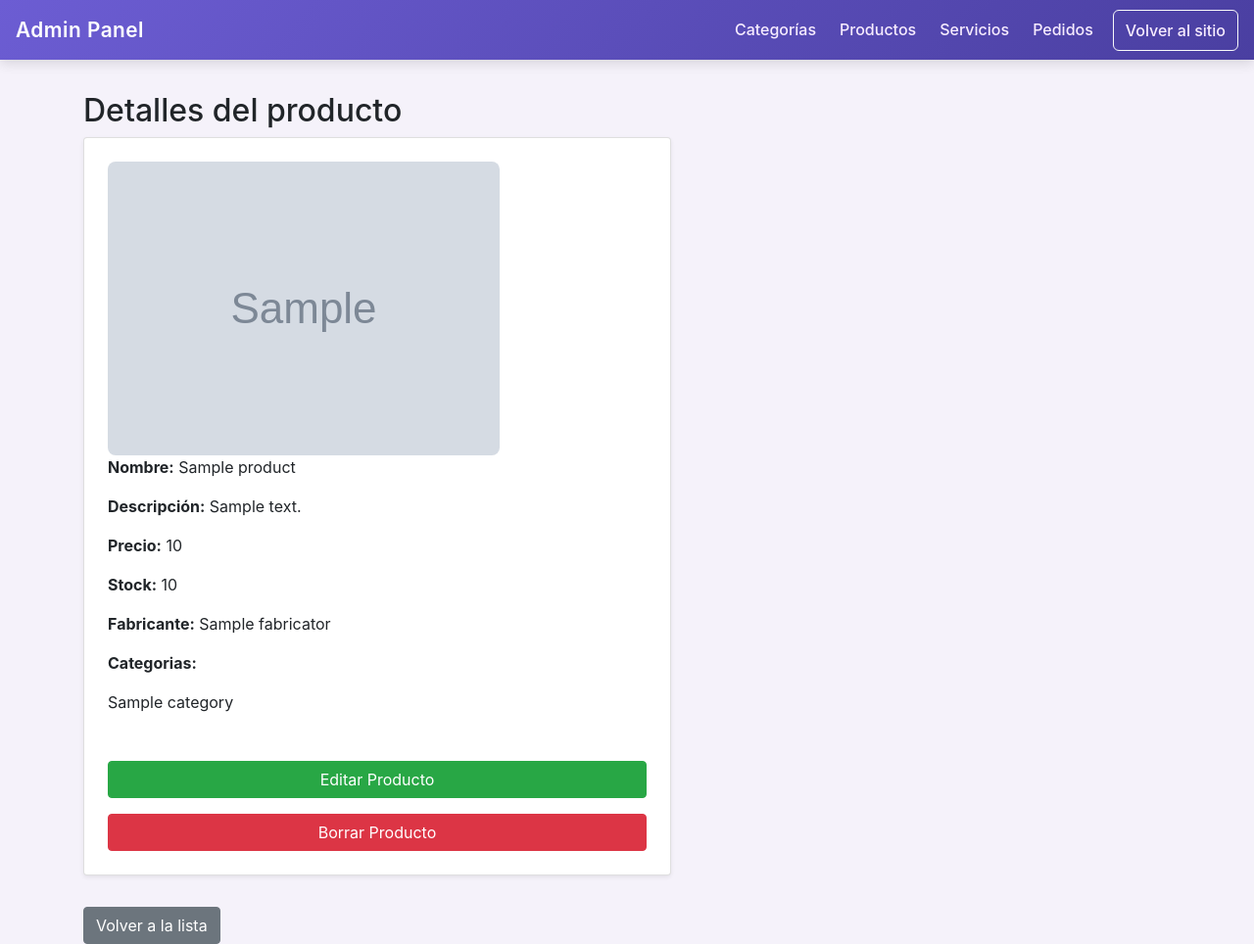
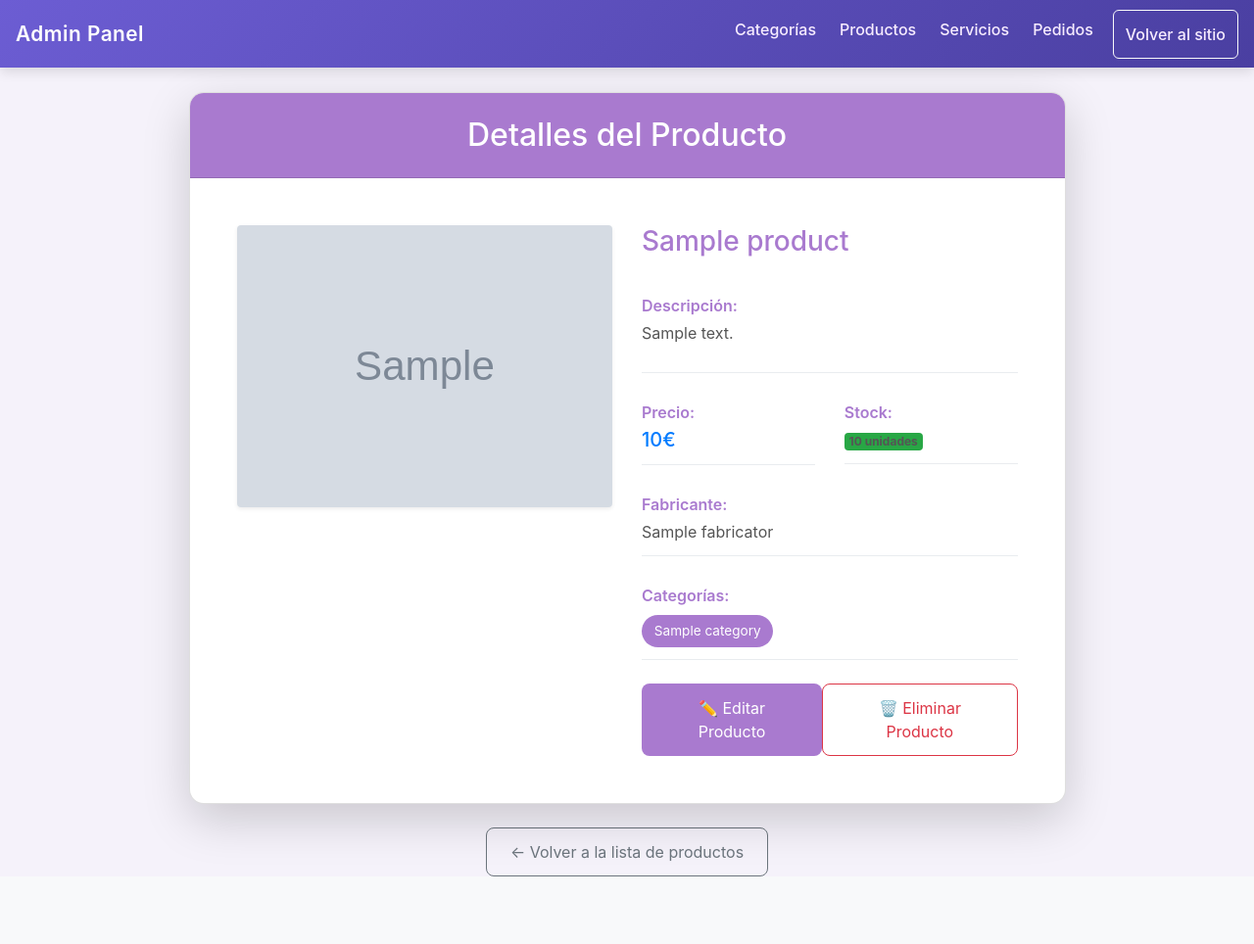
Before and after one commit to PepeCoral/orchid-cosmetics, a Django app: template src/app/templates/admin/products/detail.html in a window 1280 px wide. Shown: the whole page at 98% size. After the commit the page ends 895 px from the top, so only its background shows below. Run offline with Django 5.2, Linux system fonts and the light colour scheme; the template is opened without the code that fills it: most values are stand-ins (such as "Sample title", 1, 10 or a date in 2020); grey boxes marked "Sample" are stand-in pictures; some libraries are stand-ins or nearby versions.

Commit message:
style: :lipstick: detail de productos como el de servicios

```diff
--- a/src/app/templates/admin/products/detail.html
+++ b/src/app/templates/admin/products/detail.html
@@ -1,28 +1,146 @@
 {% extends 'admin/base_admin.html' %}
 
+{% block title %}{{ product.name }} - Orchid Cosmetics{% endblock %}
 
 {% block content %}
-<h2>Detalles del producto</h2>
+<div class="container mt-4">
+  <div class="row justify-content-center">
+    <div class="col-md-10">
+      <div class="card shadow-lg">
+        <div class="card-header text-white text-center py-4" style="background-color: #a97acf;">
+          <h2 class="mb-0">Detalles del Producto</h2>
+        </div>
+        <div class="card-body p-5">
+          <div class="row">
+            <!-- Columna izquierda - Imagen -->
+            <div class="col-md-6">
+              <div class="text-center">
+                {% if product.image_url %}
+                <img src="{{ product.image_url.url }}" alt="{{ product.name }}" class="img-fluid rounded shadow-sm"
+                  style="max-height: 400px; object-fit: cover;">
+                {% else %}
+                <div class="bg-light d-flex align-items-center justify-content-center rounded" style="height: 400px;">
+                  <span class="text-muted h5">Sin imagen</span>
+                </div>
+                {% endif %}
+              </div>
+            </div>
 
-<div class="card p-4 mb-3 shadow-sm" style="max-width: 600px;">
+            <!-- Columna derecha - Información -->
+            <div class="col-md-6">
+              <div class="product-details">
+                <h3 class="mb-4" style="color: #a97acf;">{{ product.name }}</h3>
 
-  {% if product.image_url %}
-  <img src="{{ product.image_url.url }}" alt="{{ product.name }}" style="max-width: 400px; border-radius: 8px;">
-  {% endif %}
+                <div class="detail-item mb-3">
+                  <strong class="detail-label">Descripción:</strong>
+                  <p class="detail-value">{{ product.description }}</p>
+                </div>
 
-  <p><strong>Nombre:</strong> {{ product.name }}</p>
-  <p><strong>Descripción:</strong> {{ product.description }}</p>
-  <p><strong>Precio:</strong> {{ product.price }}</p>
-  <p><strong>Stock:</strong> {{ product.stock }}</p>
-  <p><strong>Fabricante:</strong> {{ product.fabricator }}</p>
-  <p><strong>Categorias:</strong>
-    {% for category in categories %}
-  <p>{{ category }}</p>
-  {% endfor %}
-  </p>
-  <a href="{% url 'admin/products/update' product.id %}" class="btn btn-success mt-3">Editar Producto</a>
-  <a href="{% url 'admin/products/delete' product.id %}" class="btn btn-danger mt-3">Borrar Producto</a>
+                <div class="row">
+                  <div class="col-6">
+                    <div class="detail-item mb-3">
+                      <strong class="detail-label">Precio:</strong>
+                      <span class="detail-value h5 text-primary">{{ product.price }}€</span>
+                    </div>
+                  </div>
+                  <div class="col-6">
+                    <div class="detail-item mb-3">
+                      <strong class="detail-label">Stock:</strong>
+                      <span
+                        class="detail-value badge bg-{% if product.stock > 0 %}success{% else %}danger{% endif %} fs-6">
+                        {{ product.stock }} unidades
+                      </span>
+                    </div>
+                  </div>
+                </div>
+
+                <div class="detail-item mb-3">
+                  <strong class="detail-label">Fabricante:</strong>
+                  <span class="detail-value">{{ product.fabricator }}</span>
+                </div>
+
+                <div class="detail-item mb-4">
+                  <strong class="detail-label">Categorías:</strong>
+                  <div class="categories-list mt-2">
+                    {% for category in categories %}
+                    <span class="category-badge">{{ category.name }}</span>
+                    {% empty %}
+                    <span class="text-muted">Sin categorías</span>
+                    {% endfor %}
+                  </div>
+                </div>
+
+                <!-- Botones de acción -->
+                <div class="d-flex gap-3 mt-4">
+                  <a href="{% url 'admin/products/update' product.id %}" class="btn text-white flex-fill"
+                    style="background-color: #a97acf;">
+                    ✏️ Editar Producto
+                  </a>
+                  <a href="{% url 'admin/products/delete' product.id %}" class="btn btn-outline-danger flex-fill">
+                    🗑️ Eliminar Producto
+                  </a>
+                </div>
+              </div>
+            </div>
+          </div>
+        </div>
+      </div>
+
+      <!-- Botón volver -->
+      <div class="text-center mt-4">
+        <a href="/admin/products" class="btn btn-outline-secondary">
+          ← Volver a la lista de productos
+        </a>
+      </div>
+    </div>
+  </div>
 </div>
 
-<a href="/admin/products" class="btn btn-secondary mt-3">Volver a la lista</a>
+<style>
+  .card {
+    border-radius: 15px;
+    overflow: hidden;
+  }
+
+  .detail-item {
+    padding: 0.75rem 0;
+    border-bottom: 1px solid #e9ecef;
+  }
+
+  .detail-label {
+    color: #a97acf;
+    font-weight: 600;
+    display: block;
+    margin-bottom: 0.25rem;
+  }
+
+  .detail-value {
+    color: #555;
+  }
+
+  .categories-list {
+    display: flex;
+    flex-wrap: wrap;
+    gap: 0.5rem;
+  }
+
+  .category-badge {
+    background-color: #a97acf;
+    color: white;
+    padding: 0.4rem 0.8rem;
+    border-radius: 20px;
+    font-size: 0.85rem;
+  }
+
+  .btn {
+    transition: all 0.3s ease;
+    border-radius: 8px;
+    padding: 0.75rem 1.5rem;
+  }
+
+  .btn:hover {
+    transform: translateY(-2px);
+    box-shadow: 0 4px 12px rgba(0, 0, 0, 0.15);
+  }
+</style>
 {% endblock %}
```
